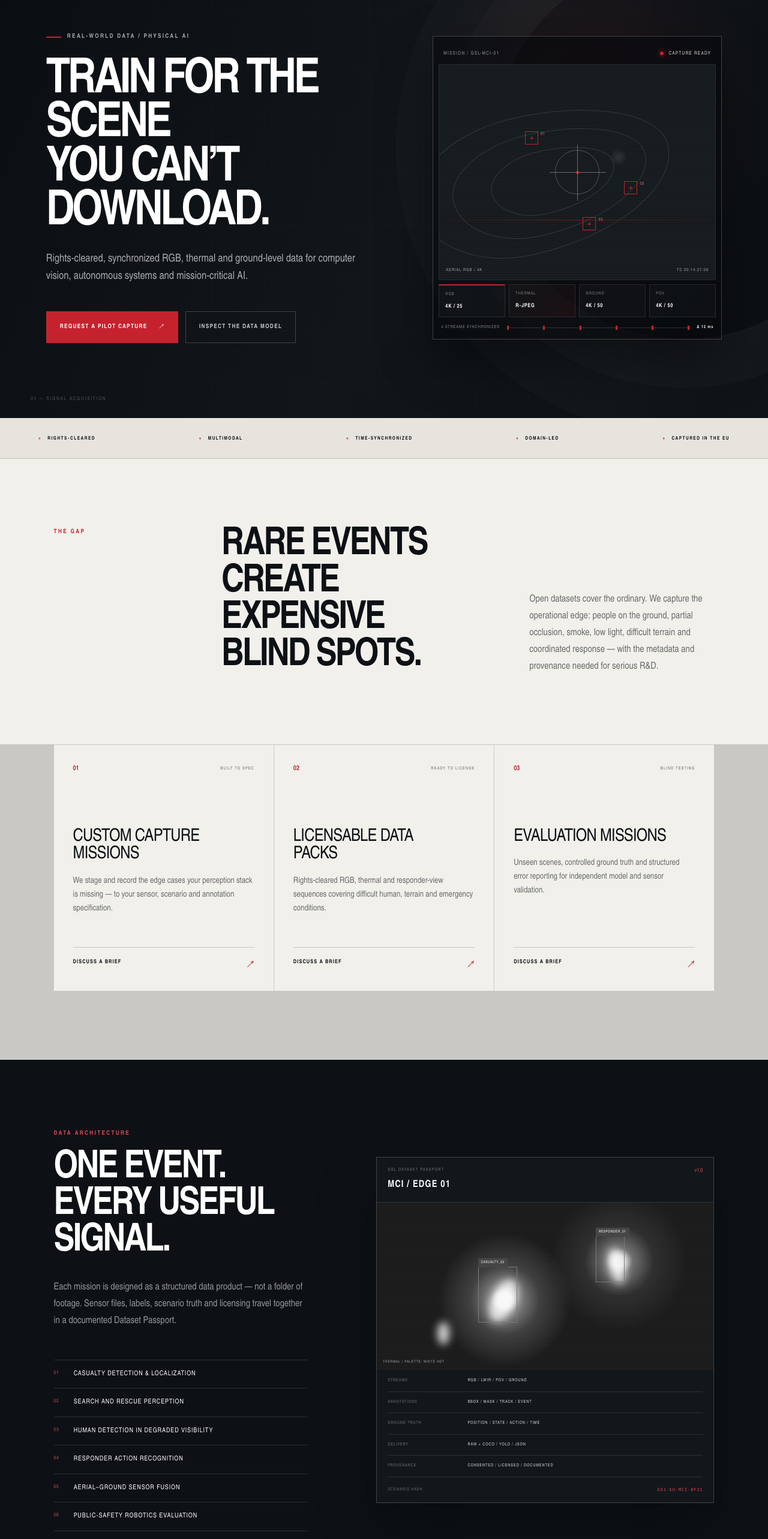
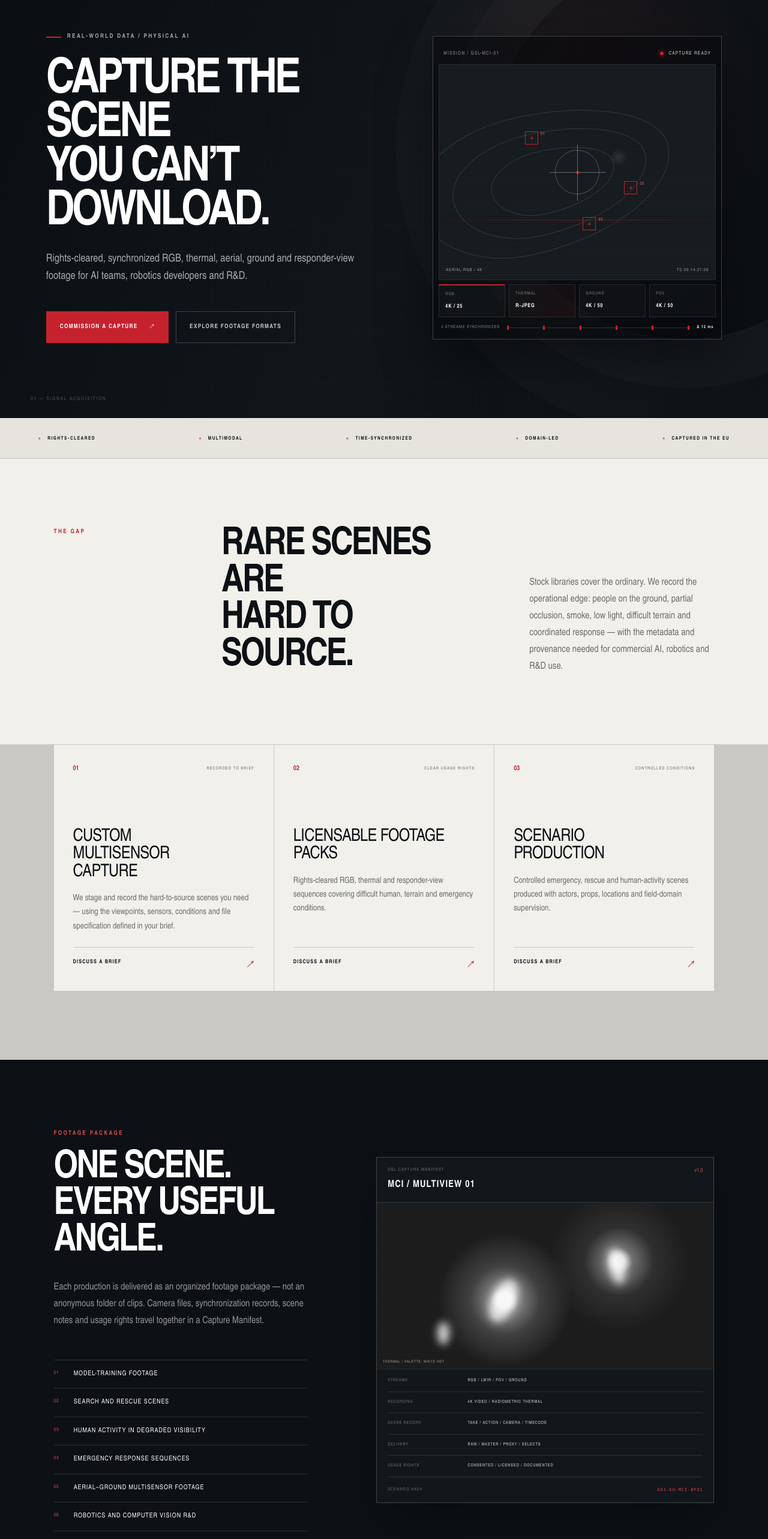
Before and after one commit to karolhuzarski-maker/grimsignal, a Next.js app: page / in a window 1280 px wide. Shown: the part 153-2719 px from the top of the page at 60% size. Built offline with nearby package versions, Linux system fonts and the light colour scheme.

Commit message:
Refocus GSL on multisensor footage production

```diff
--- a/app/page.tsx
+++ b/app/page.tsx
@@ -3,31 +3,31 @@ import SiteHeader from "./site-header";
 const offers = [
   {
     index: "01",
-    title: "Custom capture missions",
-    text: "We stage and record the edge cases your perception stack is missing — to your sensor, scenario and annotation specification.",
-    tag: "BUILT TO SPEC",
+    title: "Custom multisensor capture",
+    text: "We stage and record the hard-to-source scenes you need — using the viewpoints, sensors, conditions and file specification defined in your brief.",
+    tag: "RECORDED TO BRIEF",
   },
   {
     index: "02",
-    title: "Licensable data packs",
+    title: "Licensable footage packs",
     text: "Rights-cleared RGB, thermal and responder-view sequences covering difficult human, terrain and emergency conditions.",
-    tag: "READY TO LICENSE",
+    tag: "CLEAR USAGE RIGHTS",
   },
   {
     index: "03",
-    title: "Evaluation missions",
-    text: "Unseen scenes, controlled ground truth and structured error reporting for independent model and sensor validation.",
-    tag: "BLIND TESTING",
+    title: "Scenario production",
+    text: "Controlled emergency, rescue and human-activity scenes produced with actors, props, locations and field-domain supervision.",
+    tag: "CONTROLLED CONDITIONS",
   },
 ];
 
 const useCases = [
-  "Casualty detection & localization",
-  "Search and rescue perception",
-  "Human detection in degraded visibility",
-  "Responder action recognition",
-  "Aerial–ground sensor fusion",
-  "Public-safety robotics evaluation",
+  "Model-training footage",
+  "Search and rescue scenes",
+  "Human activity in degraded visibility",
+  "Emergency response sequences",
+  "Aerial–ground multisensor footage",
+  "Robotics and computer vision R&D",
 ];
 
 const packs = [
@@ -66,14 +66,14 @@ export default function Home() {
         <div className="hero-grid" aria-hidden="true" />
         <div className="hero-copy">
           <div className="eyebrow"><span /> REAL-WORLD DATA / PHYSICAL AI</div>
-          <h1>Train for the scene<br />you can’t download.</h1>
+          <h1>Capture the scene<br />you can’t download.</h1>
           <p>
-            Rights-cleared, synchronized RGB, thermal and ground-level data for
-            computer vision, autonomous systems and mission-critical AI.
+            Rights-cleared, synchronized RGB, thermal, aerial, ground and
+            responder-view footage for AI teams, robotics developers and R&amp;D.
           </p>
           <div className="hero-actions">
-            <a className="button button-primary" href="#contact">Request a pilot capture <Arrow /></a>
-            <a className="button button-ghost" href="#data">Inspect the data model</a>
+            <a className="button button-primary" href="#contact">Commission a capture <Arrow /></a>
+            <a className="button button-ghost" href="#data">Explore footage formats</a>
           </div>
         </div>
 
@@ -120,12 +120,12 @@ export default function Home() {
       <section className="intro section-pad" id="capabilities">
         <div className="section-kicker">THE GAP</div>
         <div className="intro-body">
-          <h2>Rare events create<br />expensive blind spots.</h2>
+          <h2>Rare scenes are<br />hard to source.</h2>
           <p>
-            Open datasets cover the ordinary. We capture the operational edge:
+            Stock libraries cover the ordinary. We record the operational edge:
             people on the ground, partial occlusion, smoke, low light, difficult
             terrain and coordinated response — with the metadata and provenance
-            needed for serious R&amp;D.
+            needed for commercial AI, robotics and R&amp;D use.
           </p>
         </div>
       </section>
@@ -143,12 +143,12 @@ export default function Home() {
 
       <section className="data-section section-pad" id="data">
         <div className="data-copy">
-          <div className="section-kicker light">DATA ARCHITECTURE</div>
-          <h2>One event.<br />Every useful signal.</h2>
+          <div className="section-kicker light">FOOTAGE PACKAGE</div>
+          <h2>One scene.<br />Every useful angle.</h2>
           <p>
-            Each mission is designed as a structured data product — not a folder
-            of footage. Sensor files, labels, scenario truth and licensing travel
-            together in a documented Dataset Passport.
+            Each production is delivered as an organized footage package — not
+            an anonymous folder of clips. Camera files, synchronization records,
+            scene notes and usage rights travel together in a Capture Manifest.
           </p>
           <ul className="use-list">
             {useCases.map((item, index) => (
@@ -159,23 +159,21 @@ export default function Home() {
 
         <div className="passport">
           <div className="passport-head">
-            <div><small>GSL DATASET PASSPORT</small><strong>MCI / EDGE 01</strong></div>
+            <div><small>GSL CAPTURE MANIFEST</small><strong>MCI / MULTIVIEW 01</strong></div>
             <span>v1.0</span>
           </div>
           <div className="passport-preview">
             <div className="heat heat-a" />
             <div className="heat heat-b" />
             <div className="heat heat-c" />
-            <div className="box box-a"><span>CASUALTY_02</span></div>
-            <div className="box box-b"><span>RESPONDER_01</span></div>
             <span className="thermal-label">THERMAL / PALETTE: WHITE HOT</span>
           </div>
           <dl className="passport-meta">
             <div><dt>Streams</dt><dd>RGB / LWIR / POV / GROUND</dd></div>
-            <div><dt>Annotations</dt><dd>BBOX / MASK / TRACK / EVENT</dd></div>
-            <div><dt>Ground truth</dt><dd>POSITION / STATE / ACTION / TIME</dd></div>
-            <div><dt>Delivery</dt><dd>RAW + COCO / YOLO / JSON</dd></div>
-            <div><dt>Provenance</dt><dd>CONSENTED / LICENSED / DOCUMENTED</dd></div>
+            <div><dt>Recording</dt><dd>4K VIDEO / RADIOMETRIC THERMAL</dd></div>
+            <div><dt>Scene record</dt><dd>TAKE / ACTION / CAMERA / TIMECODE</dd></div>
+            <div><dt>Delivery</dt><dd>RAW / MASTER / PROXY / SELECTS</dd></div>
+            <div><dt>Usage rights</dt><dd>CONSENTED / LICENSED / DOCUMENTED</dd></div>
           </dl>
           <div className="passport-foot"><span>SCENARIO HASH</span><code>GS1-EU-MCI-8F31</code></div>
         </div>
@@ -187,7 +185,7 @@ export default function Home() {
             <div className="section-kicker">MISSION LIBRARY</div>
             <h2>Built around the hard parts.</h2>
           </div>
-          <p>Starting collections for perception training, model evaluation and sensor benchmarking.</p>
+          <p>Starting collections for commercial licensing, model training, product demonstrations and R&amp;D.</p>
         </div>
         <div className="pack-list">
           {packs.map((pack) => (
@@ -203,7 +201,7 @@ export default function Home() {
 
       <section className="why section-pad">
         <div className="section-kicker light">WHY GRIM SIGNAL LABS</div>
-        <h2>Field reality, translated<br />into machine-readable truth.</h2>
+        <h2>Field reality, captured<br />from every useful viewpoint.</h2>
         <div className="why-grid">
           <article>
             <span>01</span>
@@ -213,7 +211,7 @@ export default function Home() {
           <article>
             <span>02</span>
             <h3>Controlled complexity</h3>
-            <p>We vary visibility, posture, movement, occlusion and response actions without losing ground truth.</p>
+            <p>We control visibility, posture, movement, occlusion and response actions while preserving a clear production record.</p>
           </article>
           <article>
             <span>03</span>
@@ -226,25 +224,25 @@ export default function Home() {
       <section className="method section-pad" id="method">
         <div className="method-title">
           <div className="section-kicker">MISSION WORKFLOW</div>
-          <h2>From model gap<br />to field data.</h2>
+          <h2>From capture brief<br />to licensed footage.</h2>
         </div>
         <ol>
-          <li><span>01</span><div><strong>Define</strong><p>Failure mode, sensors, conditions and output schema.</p></div></li>
-          <li><span>02</span><div><strong>Stage</strong><p>Rights-cleared scene, actors, props and measurable truth.</p></div></li>
+          <li><span>01</span><div><strong>Brief</strong><p>Required scene, viewpoints, sensors, conditions and intended usage.</p></div></li>
+          <li><span>02</span><div><strong>Stage</strong><p>Rights-cleared location, actors, actions, props and shot plan.</p></div></li>
           <li><span>03</span><div><strong>Capture</strong><p>Synchronized aerial, thermal, ground and responder views.</p></div></li>
-          <li><span>04</span><div><strong>Deliver</strong><p>Validated files, annotations, data card and commercial license.</p></div></li>
+          <li><span>04</span><div><strong>Deliver</strong><p>Organized files, synchronization sheet, Capture Manifest and commercial license.</p></div></li>
         </ol>
       </section>
 
       <section className="contact section-pad" id="contact">
         <div className="contact-signal" aria-hidden="true"><span /></div>
         <div className="section-kicker light">START WITH A PILOT</div>
-        <h2>Show us what your model<br />fails to see.</h2>
+        <h2>Tell us the scene<br />you need to capture.</h2>
         <p>
-          Send us the missing scenario, target sensor and required labels. We’ll
-          turn it into a focused capture brief.
+          Send us the scenario, required viewpoints, sensor format and intended
+          usage. We’ll turn it into a focused production brief.
         </p>
-        <a className="button button-light" href="#contact-details">Prepare a mission brief <Arrow /></a>
+        <a className="button button-light" href="#contact-details">Prepare a capture brief <Arrow /></a>
         <div className="contact-details" id="contact-details">
           <span>KRAKÓW, POLAND / EU FIELD CAPTURE</span>
           <span>CONTACT CHANNEL TO BE ADDED BEFORE PUBLIC LAUNCH</span>
```
